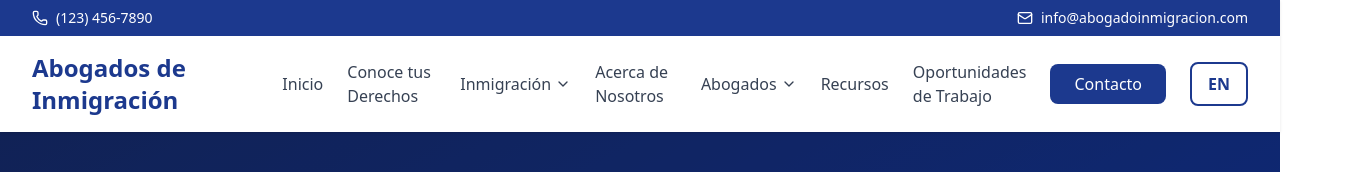
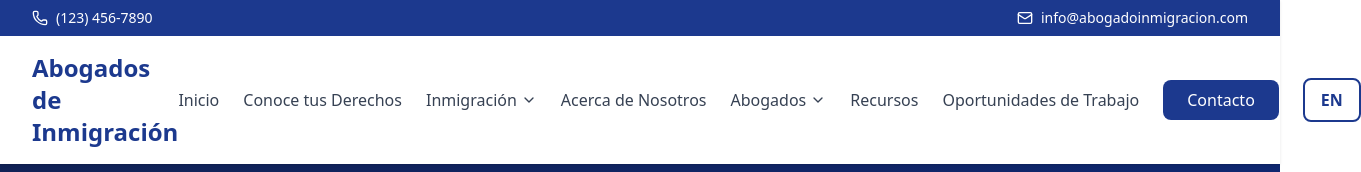
Before and after one commit to IngArci/Lawyerpage, a React (Vite) app: page / in a window 1280 px wide. Shown: the top 172 px of the page, 1361 px wide, since content can reach past the window. Built offline with nearby package versions, Linux system fonts and the light colour scheme.

Commit message:
Update files from Figma Make

```diff
--- a/src/components/Header.tsx
+++ b/src/components/Header.tsx
@@ -46,51 +46,51 @@ export default function Header() {
 
           {/* Desktop Menu */}
           <div className="hidden lg:flex items-center gap-6">
-            <Link to="/" className="text-gray-700 hover:text-blue-900 transition">
+            <Link to="/" className="text-gray-700 hover:text-blue-900 transition whitespace-nowrap">
               {t("nav.inicio")}
             </Link>
 
-            <Link to="/conoce-tus-derechos" className="text-gray-700 hover:text-blue-900 transition">
+            <Link to="/conoce-tus-derechos" className="text-gray-700 hover:text-blue-900 transition whitespace-nowrap">
               {t("nav.derechos")}
             </Link>
 
             {/* Immigration Dropdown */}
             <div className="relative group">
-              <button className="text-gray-700 hover:text-blue-900 transition flex items-center gap-1">
+              <button className="text-gray-700 hover:text-blue-900 transition flex items-center gap-1 whitespace-nowrap">
                 {t("nav.inmigracion")}
                 <ChevronDown className="w-4 h-4" />
               </button>
               <div className="absolute top-full left-0 mt-2 w-56 bg-white shadow-lg rounded-md py-2 opacity-0 invisible group-hover:opacity-100 group-hover:visible transition-all">
-                <Link to="/inmigracion/visas-empleo" className="block px-4 py-2 text-gray-700 hover:bg-blue-50 hover:text-blue-900">
+                <Link to="/inmigracion/visas-empleo" className="block px-4 py-2 text-gray-700 hover:bg-blue-50 hover:text-blue-900 whitespace-nowrap">
                   {t("nav.inmigracion.visasEmpleo")}
                 </Link>
-                <Link to="/inmigracion/familiar" className="block px-4 py-2 text-gray-700 hover:bg-blue-50 hover:text-blue-900">
+                <Link to="/inmigracion/familiar" className="block px-4 py-2 text-gray-700 hover:bg-blue-50 hover:text-blue-900 whitespace-nowrap">
                   {t("nav.inmigracion.familiar")}
                 </Link>
-                <Link to="/inmigracion/humanitarias" className="block px-4 py-2 text-gray-700 hover:bg-blue-50 hover:text-blue-900">
+                <Link to="/inmigracion/humanitarias" className="block px-4 py-2 text-gray-700 hover:bg-blue-50 hover:text-blue-900 whitespace-nowrap">
                   {t("nav.inmigracion.humanitarias")}
                 </Link>
-                <Link to="/inmigracion/defensa-remocion" className="block px-4 py-2 text-gray-700 hover:bg-blue-50 hover:text-blue-900">
+                <Link to="/inmigracion/defensa-remocion" className="block px-4 py-2 text-gray-700 hover:bg-blue-50 hover:text-blue-900 whitespace-nowrap">
                   {t("nav.inmigracion.defensa")}
                 </Link>
-                <Link to="/inmigracion/asilo" className="block px-4 py-2 text-gray-700 hover:bg-blue-50 hover:text-blue-900">
+                <Link to="/inmigracion/asilo" className="block px-4 py-2 text-gray-700 hover:bg-blue-50 hover:text-blue-900 whitespace-nowrap">
                   {t("nav.inmigracion.asilo")}
                 </Link>
               </div>
             </div>
 
-            <Link to="/acerca" className="text-gray-700 hover:text-blue-900 transition">
+            <Link to="/acerca" className="text-gray-700 hover:text-blue-900 transition whitespace-nowrap">
               {t("nav.acerca")}
             </Link>
 
             {/* Attorneys Dropdown */}
             <div className="relative group">
-              <button className="text-gray-700 hover:text-blue-900 transition flex items-center gap-1">
+              <button className="text-gray-700 hover:text-blue-900 transition flex items-center gap-1 whitespace-nowrap">
                 {t("nav.abogados")}
                 <ChevronDown className="w-4 h-4" />
               </button>
               <div className="absolute top-full left-0 mt-2 w-56 bg-white shadow-lg rounded-md py-2 opacity-0 invisible group-hover:opacity-100 group-hover:visible transition-all">
-                <Link to="/abogados" className="block px-4 py-2 text-gray-700 hover:bg-blue-50 hover:text-blue-900 font-semibold">
+                <Link to="/abogados" className="block px-4 py-2 text-gray-700 hover:bg-blue-50 hover:text-blue-900 font-semibold whitespace-nowrap">
                   Ver Todos
                 </Link>
                 <div className="border-t my-1"></div>
@@ -98,7 +98,7 @@ export default function Header() {
                   <Link
                     key={attorney.id}
                     to={`/abogados/${attorney.id}`}
-                    className="block px-4 py-2 text-gray-700 hover:bg-blue-50 hover:text-blue-900"
+                    className="block px-4 py-2 text-gray-700 hover:bg-blue-50 hover:text-blue-900 whitespace-nowrap"
                   >
                     {attorney.name}
                   </Link>
@@ -106,22 +106,22 @@ export default function Header() {
               </div>
             </div>
 
-            <Link to="/recursos" className="text-gray-700 hover:text-blue-900 transition">
+            <Link to="/recursos" className="text-gray-700 hover:text-blue-900 transition whitespace-nowrap">
               {t("nav.recursos")}
             </Link>
 
-            <Link to="/oportunidades" className="text-gray-700 hover:text-blue-900 transition">
+            <Link to="/oportunidades" className="text-gray-700 hover:text-blue-900 transition whitespace-nowrap">
               {t("nav.trabajo")}
             </Link>
 
-            <Link to="/contacto" className="bg-blue-900 text-white px-6 py-2 rounded-md hover:bg-blue-800 transition">
+            <Link to="/contacto" className="bg-blue-900 text-white px-6 py-2 rounded-md hover:bg-blue-800 transition whitespace-nowrap">
               {t("nav.contacto")}
             </Link>
 
             {/* Language Toggle */}
             <button
               onClick={toggleLanguage}
-              className="border-2 border-blue-900 text-blue-900 px-4 py-2 rounded-md hover:bg-blue-900 hover:text-white transition font-semibold"
+              className="border-2 border-blue-900 text-blue-900 px-4 py-2 rounded-md hover:bg-blue-900 hover:text-white transition font-semibold whitespace-nowrap"
             >
               {language === "es" ? "EN" : "ES"}
             </button>
--- a/src/index.css
+++ b/src/index.css
@@ -1162,6 +1162,10 @@
     font-weight: var(--font-weight-semibold);
   }
 
+  .whitespace-nowrap {
+    white-space: nowrap;
+  }
+
   .text-blue-100 {
     color: var(--color-blue-100);
   }
```
